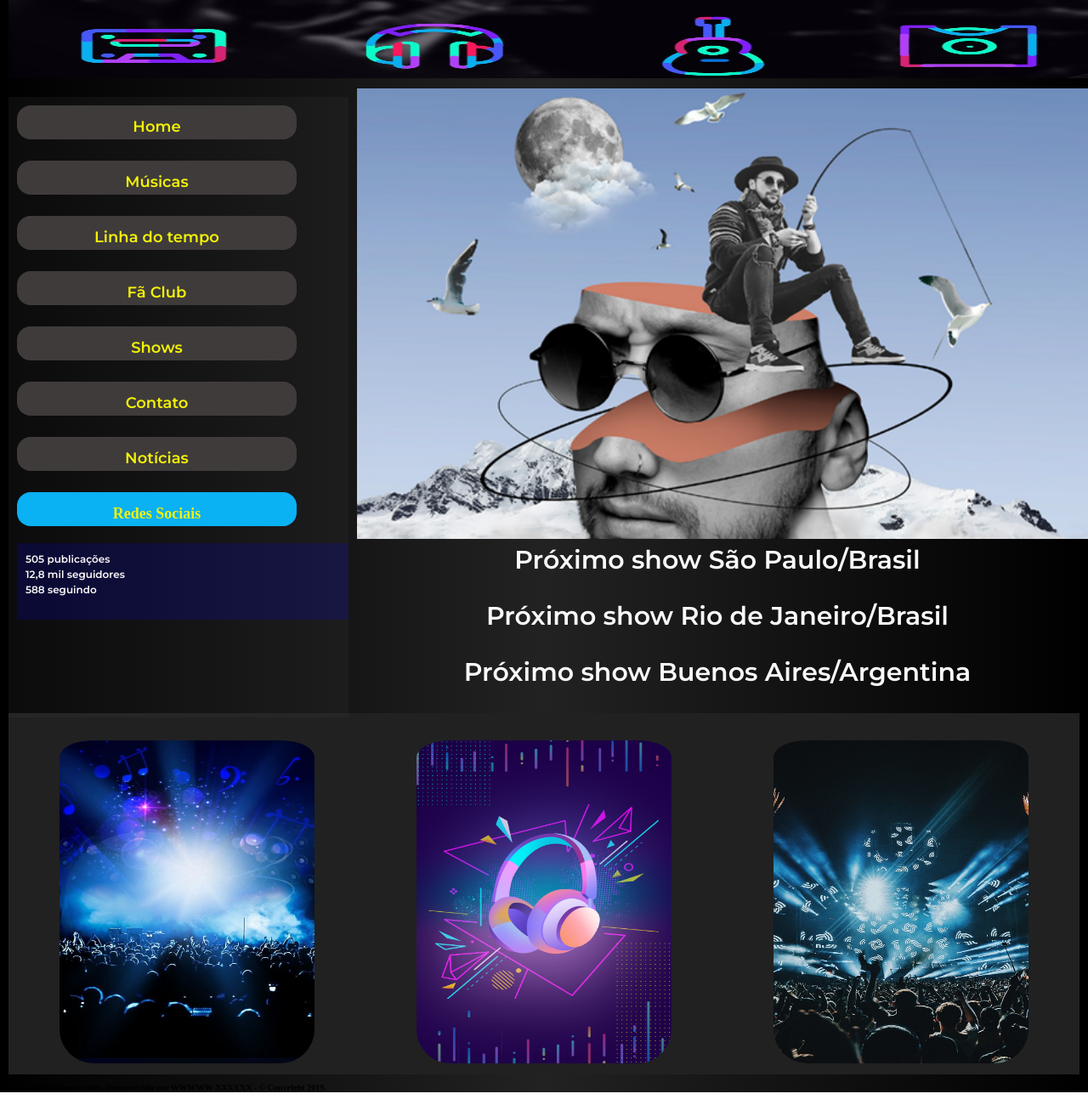
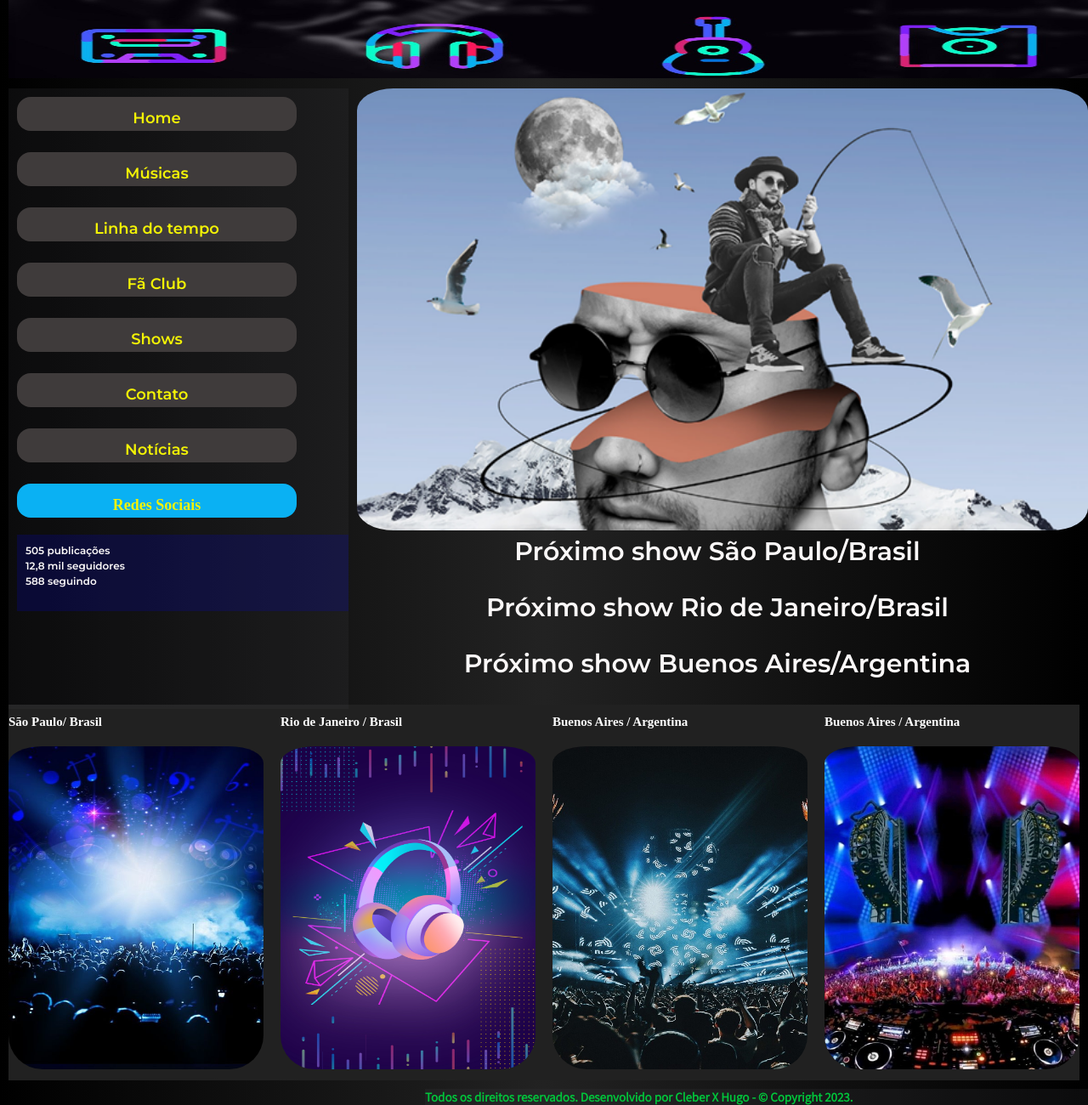
Before and after one commit to dilenesg28/Primeira_Pagina, a plain HTML site: page index.html in a window 1280 px wide. Shown: the part 88-1388 px from the top of the page at 85% size. Drawn offline with Linux system fonts and the light colour scheme.

Commit message:
Alteração 26-03-23

```diff
--- a/assets/css/style.css
+++ b/assets/css/style.css
@@ -14,7 +14,7 @@
     --font-bottom:'Assistant';
     --color-default:#fff;
     --color-secundar:#f2f206;
-    --color-hover:#0938f6;
+    --color-hover:#00c53b;
 }
 header{
     display: flex; /*flex box*/
@@ -31,7 +31,10 @@ body {
     font-weight: 900;
 
 }
+
+/*
 html{ scroll-behavior: smooth; }
+*/
 #cabecalho{
     width: 100%;
     height: 180px;
@@ -115,19 +118,39 @@ h1{ /*o diaplay é block*/
 #div_imagem_centro{
     background-image: url('../image/image02.jpg');
     background-size: cover;
-    height: 530px;
+    height: 520px;
     margin-top: 10px;
     margin-left: 420px;
-    color:#FBF8F8;
-    font-family: 'Mada', sans-serif;
+    color:var(--color-default);
+    font-family:var(--font-heading);
 }
+
+#div_imagem_centro{
+    border-radius: 5%;
+    height: 520px;
+    animation: zoom 5s ease-in-out;
+}
+/*transição de zoom*/
+@keyframes zoom {
+    0% {
+        transform: scale(0.4, 0.4);
+      }
+      50% {
+        transform: scale(1.3, 1.3);
+      }
+      100% {
+        transform: scale(1, 1);
+      }
+    }
+
+
+
 #shows{
     display: flex;
-    /*justify-content: space-between;*/
+    justify-content: space-between;
 
     margin: 2px;
     display: flex; /*para alinhar e distribuir os links*/
-
     flex-direction: column;
     gap: 5px;
 }
@@ -161,14 +184,16 @@ a{
      }
  #sessao-projetos ul{
     display: flex;
-    justify-content: space-around;
     list-style: none;
+    justify-content: space-between;
+    gap: 15px;
 }
  .card-image img {
     height: 400px;
     width: 300px;
     border-radius: 40px;
     padding-top: 20px;
+
 }
  .card-info{
     position: absolute;
@@ -179,4 +204,17 @@ a{
     font-family: var(--font-heading);
     font-size: 35px;
  }
- #sessao-projetos li{ position: relative; top: 0; }
+ #sessao-projetos li{
+    position: relative;
+    top: 0;
+
+ }
+ #rodape{
+    margin-top: 10px;
+    margin-left: 500px;
+    font-family:var(--font-bottom);
+    font-size:15px;
+    font-weight: 700;
+    background:#3a3a4032;
+    color:var(--color-hover);
+}
--- a/index.html
+++ b/index.html
@@ -29,18 +29,20 @@
                 </section>
             </div>
         </div>
+    </section>
     <section>
         <div id="div_imagem_centro"></div>
             <div id="shows">
                 <a href="#sessao-projetos">Próximo show São Paulo/Brasil</a><br>
                 <a href="#sessao-projetos">Próximo show Rio de Janeiro/Brasil</a><br>
                 <a href="#sessao-projetos">Próximo show Buenos Aires/Argentina</a><br>
-
             </div>
+    </section>
     <section id="sessao-projetos">
         <ul>
             <li class="card">
                 <div class="card-image">
+                    <h2>São Paulo/ Brasil</h2>
                     <img src="../Primeira_Pagina/assets/image/show01.jpg" alt="Show no Brazil">
                 </div>
                 <div class="card-info">
@@ -51,6 +53,7 @@
             </li>
             <li class="card">
                 <div class="card-image">
+                    <h2>Rio de Janeiro / Brasil</h2>
                     <img src="../Primeira_Pagina/assets/image/show02.jpg" alt="Show na Argentina">
                 </div>
                 <div class="card-info">
@@ -62,19 +65,32 @@
 
             <li class="card">
                 <div class="card-image">
+                    <h2>Buenos Aires / Argentina</h2>
                     <img src="../Primeira_Pagina/assets/image/show03.jpg" alt="Show na Argentina">
                 </div>
                 <div class="card-info">
                     <h3>Buenos Aires / Argentina</h3>
                     <h2>dia 08/04/2023</h2>
-                    <h2>Local: Alliaz Parque</h2>
+                    <h2>Local: La Bombonera</h2>
                 </div>
             </li>
+            <li class="card">
+                <div class="card-image">
+                    <h2>Buenos Aires / Argentina</h2>
+                    <img src="../Primeira_Pagina/assets/image/show04.jpg" alt="Show na Argentina">
+                </div>
+                <div class="card-info">
+                    <h3>Buenos Aires / Argentina</h3>
+                    <h2>dia 09/04/2023</h2>
+                    <h2>Local: La Bombonera</h2>
+                </div>
+            </li>
+
         </ul>
 
     </section>
     <footer>
-        <p class="rodape">Todos os direitos reservados. Desenvolvido por WWWWW XXXXXX - © Copyright 2019.</p>
+        <p id="rodape">Todos os direitos reservados. Desenvolvido por Cleber X Hugo - © Copyright 2023.</p>
     </footer>
 
 </body>
```
Also changed, not shown: assets/image/show04.jpg (added), assets/image/show05.jpg (added). Lines whose indentation alone changed are shown as unchanged.
